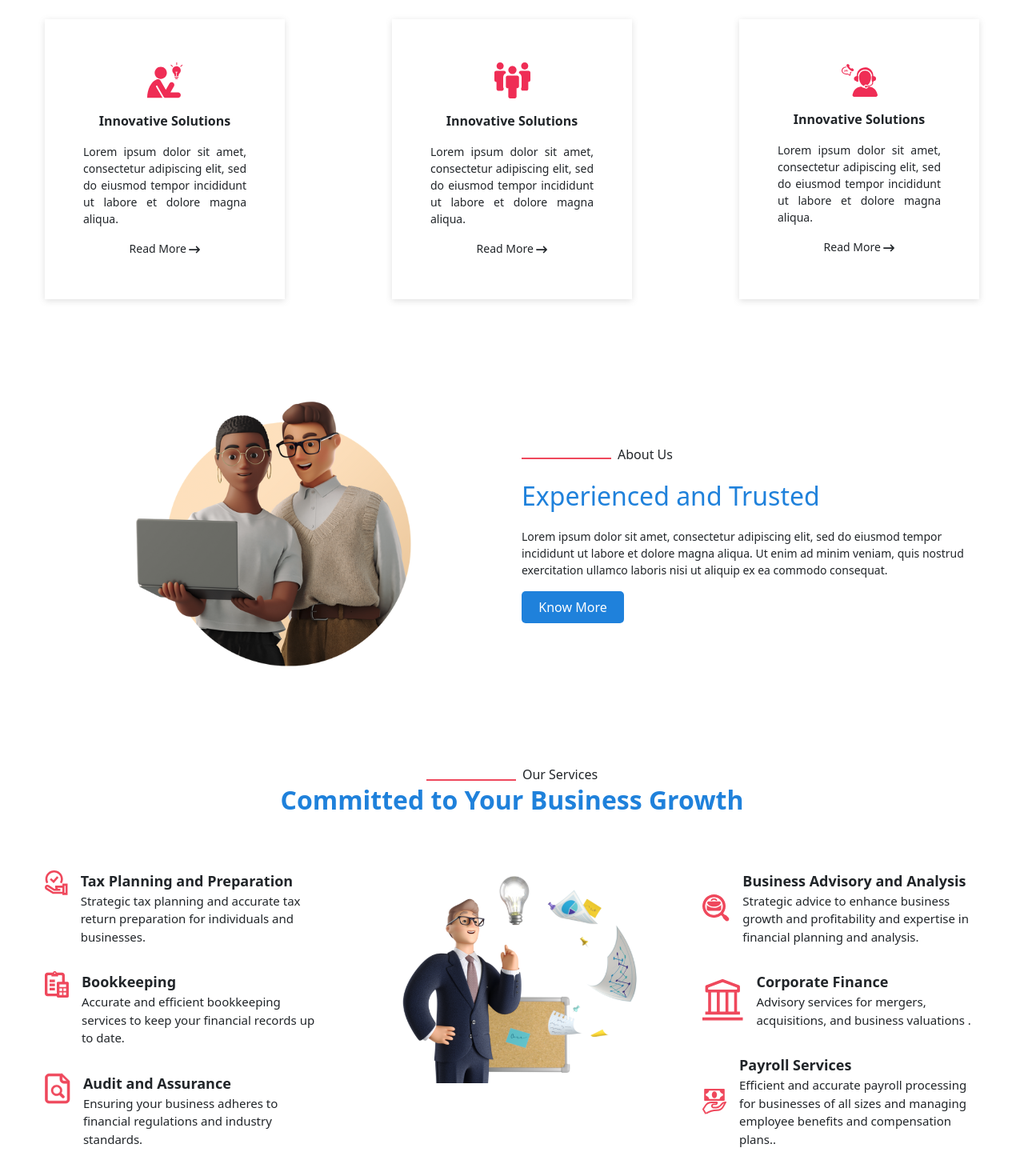
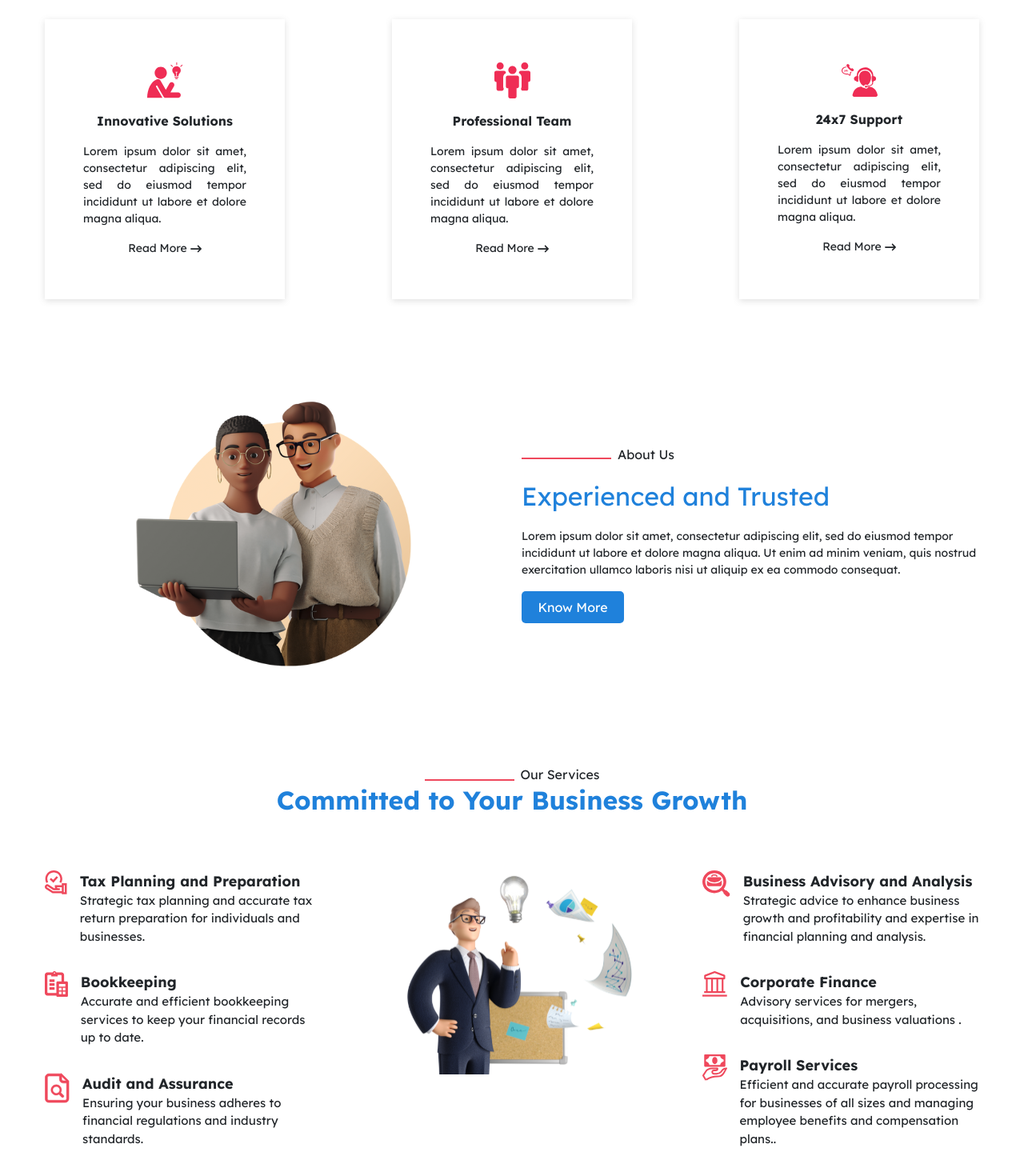
Before and after one commit to ARJUNSKP/fintaddy, a React (Vite) app: page / in a window 1280 px wide. Shown: the part 900-2370 px from the top of the page at 80% size. Built offline with nearby package versions, Linux system fonts and the light colour scheme; the HTML template or start-up script is replaced by a standard one.

Commit message:
thord commit

```diff
--- a/index.html
+++ b/index.html
@@ -16,6 +16,12 @@
       integrity="sha384-YvpcrYf0tY3lHB60NNkmXc5s9fDVZLESaAA55NDzOxhy9GkcIdslK1eN7N6jIeHz"
       crossorigin="anonymous"
     ></script>
+    <link rel="preconnect" href="https://fonts.googleapis.com" />
+    <link rel="preconnect" href="https://fonts.gstatic.com" crossorigin />
+    <link
+      href="https://fonts.googleapis.com/css2?family=Lexend:wght@100..900&display=swap"
+      rel="stylesheet"
+    />
   </head>
   <body>
     <div id="root"></div>
--- a/src/App.css
+++ b/src/App.css
@@ -2,4 +2,5 @@
   margin: 0;
   padding: 0;
   box-sizing: border-box;
+  font-family: "Lexend", sans-serif;
 }
--- a/src/components/home/Home.jsx
+++ b/src/components/home/Home.jsx
@@ -27,13 +27,13 @@
     },
     {
       icon: "/assets/home/innovativeIcon2.svg",
-      title: "Innovative Solutions",
+      title: "Professional Team",
       description:
         "Lorem ipsum dolor sit amet, consectetur adipiscing elit, sed do eiusmod tempor incididunt ut labore et dolore magna aliqua.",
     },
     {
       icon: "/assets/home/innovativeIcon3.svg",
-      title: "Innovative Solutions",
+      title: "24x7 Support",
       description:
         "Lorem ipsum dolor sit amet, consectetur adipiscing elit, sed do eiusmod tempor incididunt ut labore et dolore magna aliqua.",
     },
@@ -336,10 +336,9 @@
                     }}
                   />
                 </div>
-                <strong>Innovative Solutions</strong>
+                <strong>{item?.title}</strong>
                 <small style={{ width: "68%", textAlign: "justify" }}>
-                  Lorem ipsum dolor sit amet, consectetur adipiscing elit, sed
-                  do eiusmod tempor incididunt ut labore et dolore magna aliqua.
+                  {item?.description}
                 </small>
                 <small>
                   Read More <FaArrowRightLong />
@@ -530,7 +529,7 @@
                 justifyContent: "center",
               }}
             >
-              <div style={{ width: "25rem" }}>
+              <div style={{ width: "90%" }}>
                 <img
                   src={"/assets/home/business/image.svg"}
                   alt="..."
@@ -558,10 +557,7 @@
                   <div
                     className="businessSecondIcons"
                     style={{
-                      width: "90px",
-                      display: "flex",
-                      justifyContent: "center",
-                      alignItems: "center",
+                      width: index == 1 ? "53px" : "95px",
                     }}
                   >
                     <img
```
